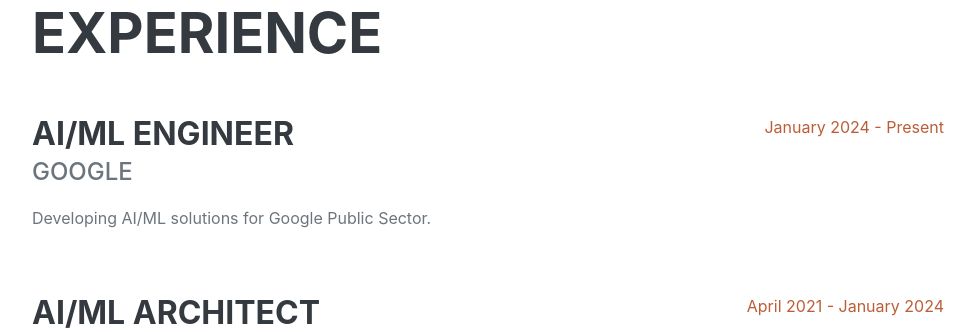
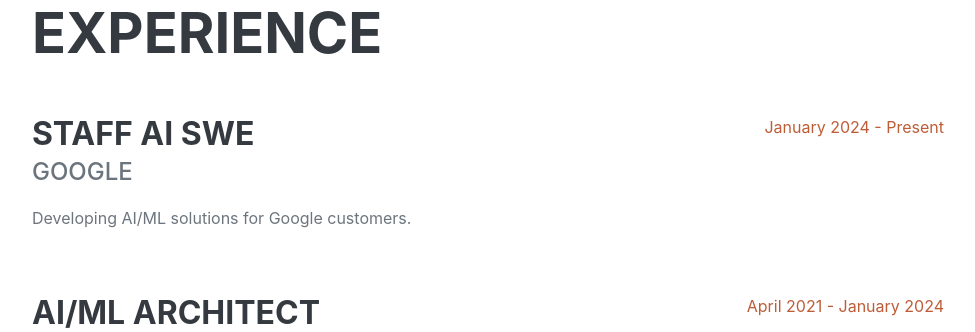
Before and after one commit to shawnmittal/azure_personal_website, a Flask app: page / in a window 1280 px wide. Shown: the part 881-1213 px from the top of the page, without its empty margins (288-1263 px from the left). Run offline with Flask 3, Linux system fonts and the light colour scheme; some libraries are stand-ins or nearby versions; some web fonts are replaced.

Commit message:
Update index.html
New job title

```diff
--- a/templates/index.html
+++ b/templates/index.html
@@ -58,9 +58,9 @@
                     <h2 class="mb-5">Experience</h2>
                     <div class="d-flex flex-column flex-md-row justify-content-between mb-5">
                         <div class="flex-grow-1">
-                            <h3 class="mb-0">AI/ML Engineer</h3>
+                            <h3 class="mb-0">Staff AI SWE</h3>
                             <div class="subheading mb-3">Google</div>
-                            <p>Developing AI/ML solutions for Google Public Sector.</p>
+                            <p>Developing AI/ML solutions for Google customers.</p>
                         </div>
                         <div class="flex-shrink-0"><span class="text-primary">January 2024 - Present</span></div>
                     </div>
```
